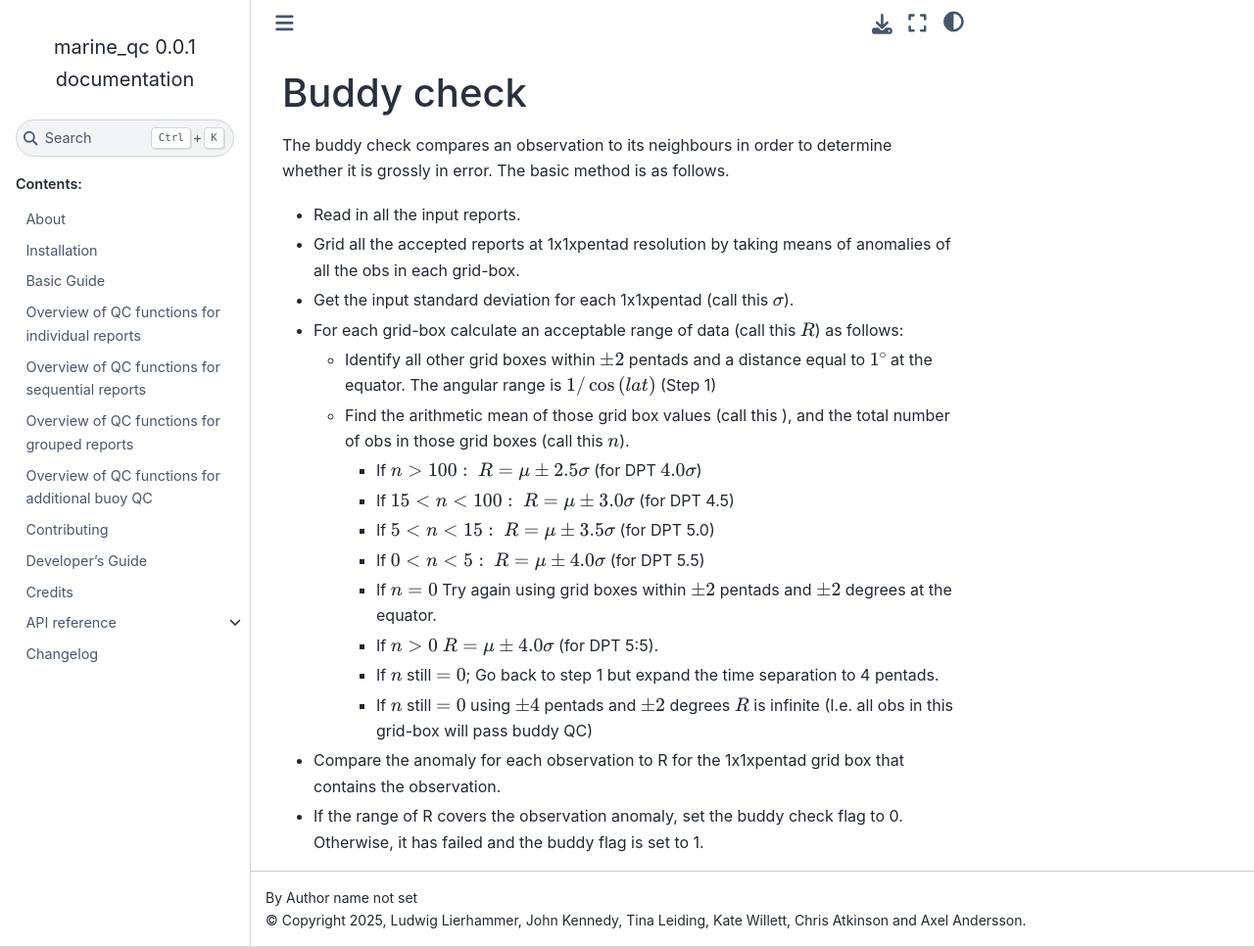
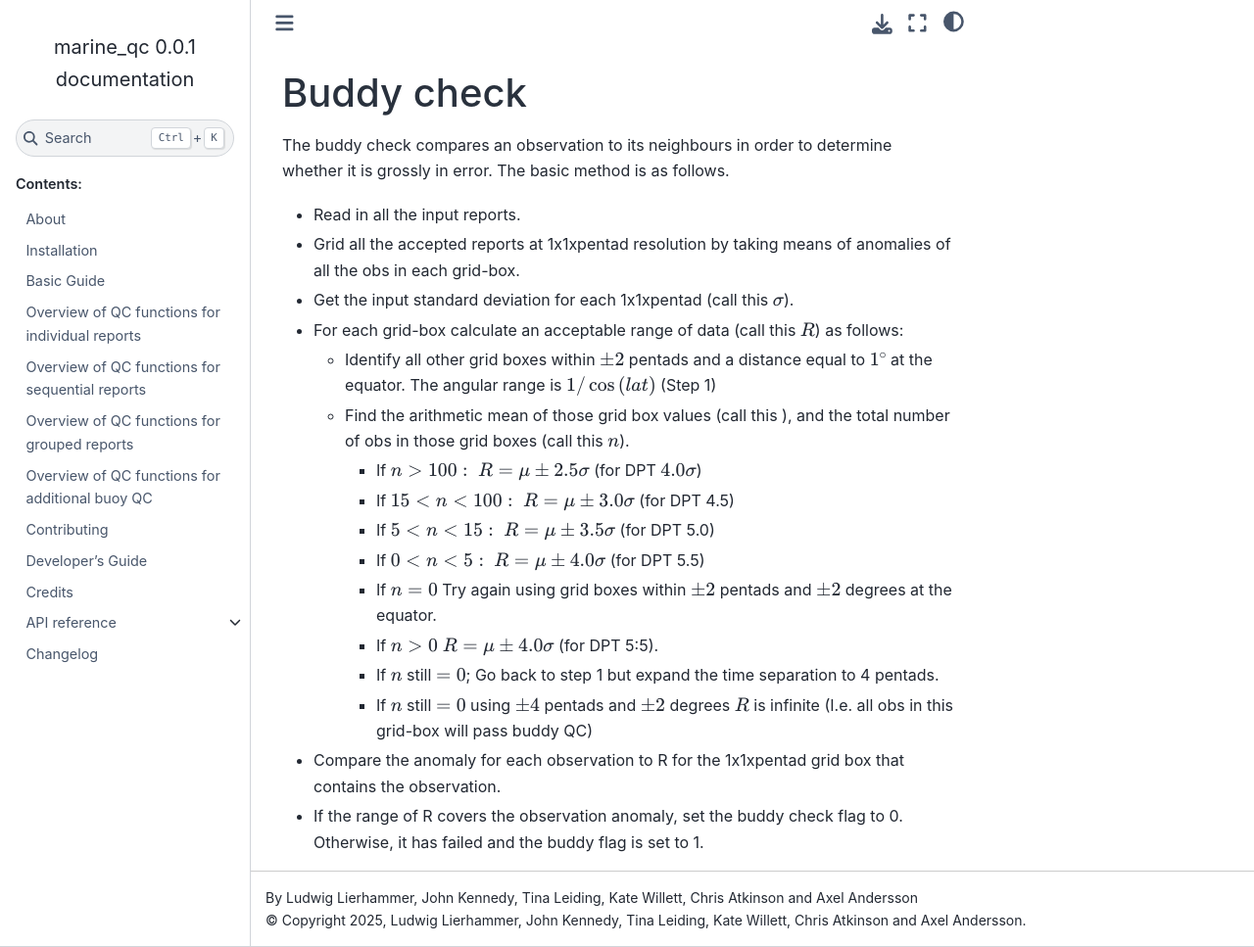
Before and after one commit to glamod/marine_qc, a Sphinx documentation site: the page built from docs/buddy_check.rst, in a window 1280 px wide and 967 px high. Shown: the whole window at 98% size. Built offline with Sphinx 7.4.7 and the Sphinx Book theme 1.1.4, drawn with Linux system fonts in a browser that asks for light colours; some of the changed lines change nothing that is shown.

Commit message:
add author list to footpage

```diff
--- a/docs/conf.py
+++ b/docs/conf.py
@@ -95,7 +95,8 @@ remove_from_toctrees = ["generated/*", "api/generated/*"]
 
 # General information about the project.
 project = "marine_qc"
-copyright = "2025, Ludwig Lierhammer, John Kennedy, Tina Leiding, Kate Willett, Chris Atkinson and Axel Andersson"
+author = "Ludwig Lierhammer, John Kennedy, Tina Leiding, Kate Willett, Chris Atkinson and Axel Andersson"
+copyright = f"2025, {author}"
 
 # The version info for the project you're documenting, acts as replacement for
 # |version| and |release|, also used in various other places throughout the
```
